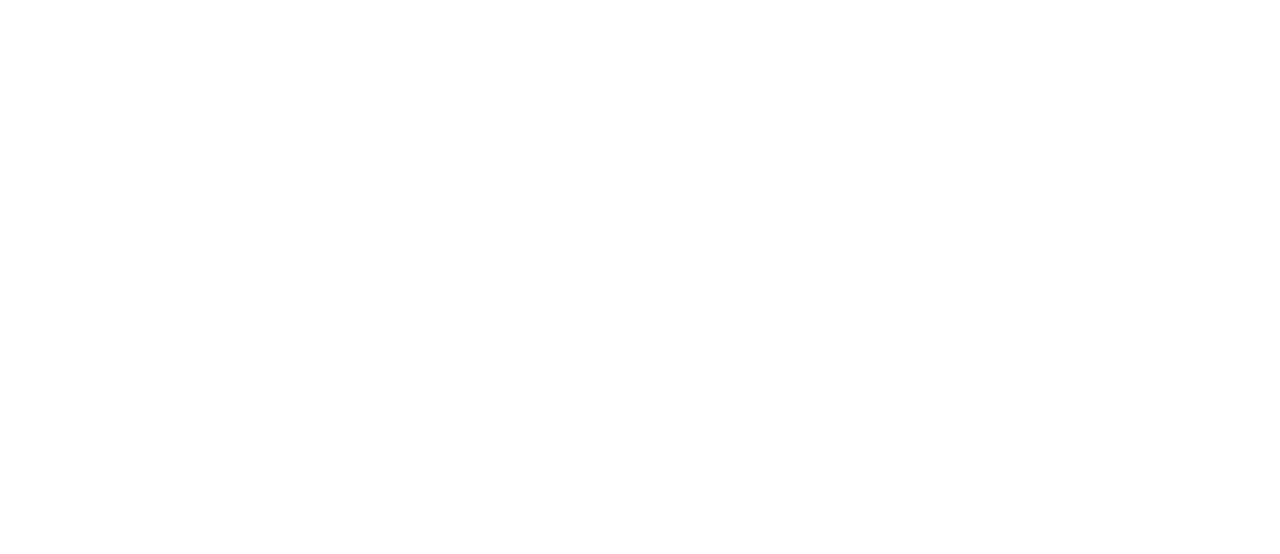
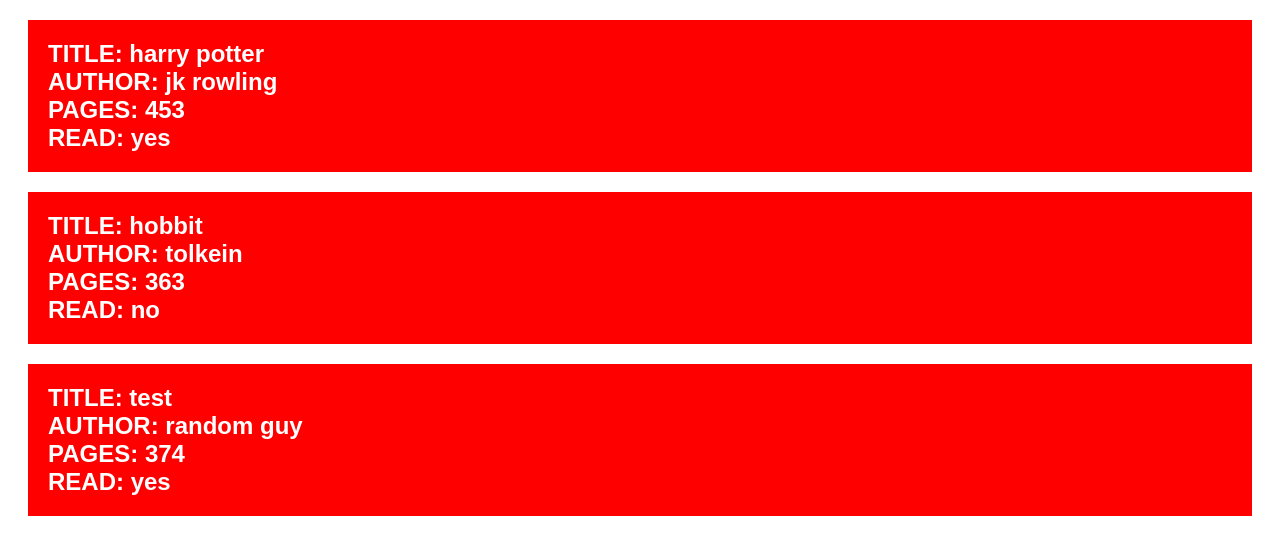
Before and after one commit to DonnieAndMooie/library, a plain HTML site: page index.html in a window 1280 px wide. Drawn offline with Linux system fonts and the light colour scheme.

Commit message:
Add a loop which creates a card for each book

```diff
--- a/index.html
+++ b/index.html
@@ -9,6 +9,8 @@
     <script src="script.js" defer></script>
 </head>
 <body>
+    <div class="container">
 
+    </div>
 </body>
 </html>
--- a/script.js
+++ b/script.js
@@ -1,4 +1,5 @@
 let myLibrary = [];
+const container = document.querySelector(".container")
 
 function Book(title, author, pages, read){
     this.title = title;
@@ -10,3 +11,31 @@ function Book(title, author, pages, read){
 function addBookToLibrary(book){
     myLibrary.push(book)
 }
+
+const hp = new Book("harry potter", "jk rowling", 453, "yes");
+addBookToLibrary(hp)
+
+const hobbit = new Book("hobbit", "tolkein", 363, "no")
+addBookToLibrary(hobbit)
+
+const test = new Book("test", "random guy", 374, "yes")
+addBookToLibrary(test)
+
+for (book of myLibrary){
+    const bookCard = document.createElement("div");
+    bookCard.classList.add("card");
+    container.appendChild(bookCard);
+    const cardTitle = document.createElement("div");
+    const cardAuthor = document.createElement("div");
+    const cardPages = document.createElement("div");
+    const cardRead = document.createElement("div");
+    cardTitle.textContent = "TITLE: " + book.title;
+    cardAuthor.textContent = "AUTHOR: " + book.author;
+    cardPages.textContent = "PAGES: " + book.pages;
+    cardRead.textContent = "READ: " + book.read;
+    bookCard.appendChild(cardTitle);
+    bookCard.appendChild(cardAuthor);
+    bookCard.appendChild(cardPages);
+    bookCard.appendChild(cardRead);
+
+}
--- a/styles.css
+++ b/styles.css
@@ -0,0 +1,9 @@
+.card{
+    background-color: red;
+    margin: 20px;
+    padding: 20px;
+    color: white;
+    font-weight: bold;
+    font-family: Arial, Helvetica, sans-serif;
+    font-size: 24px;
+}
```
